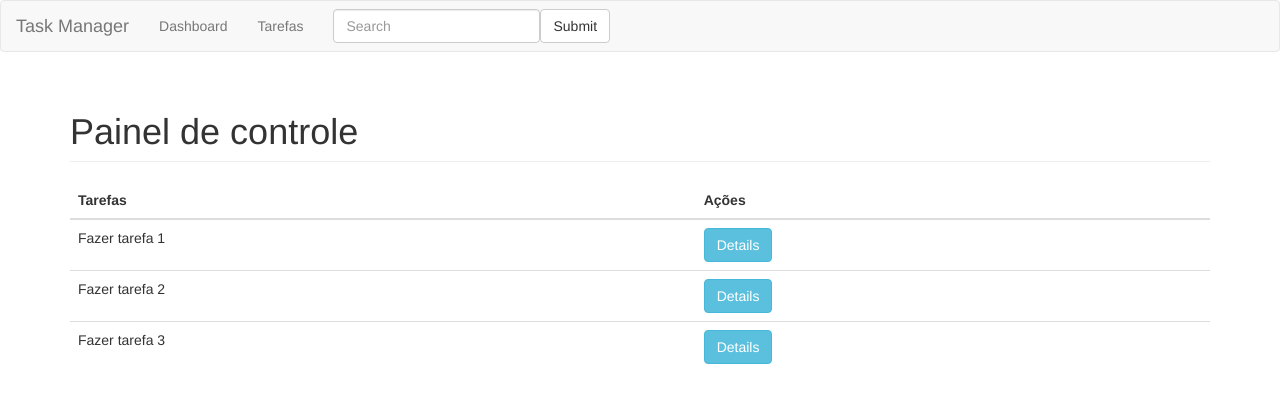
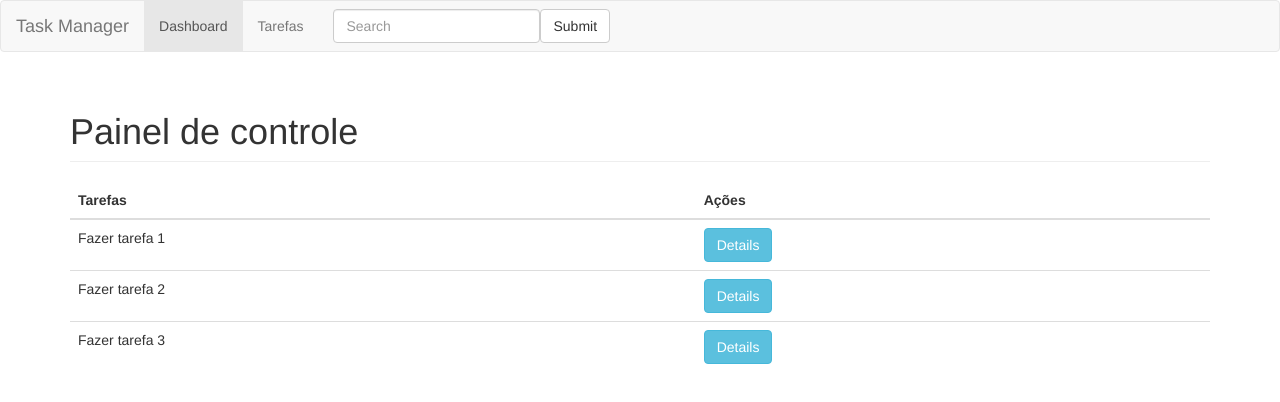
Before and after one commit to RicardoBap/taskmanager-frontend, an Angular app: page /dashboard in a window 1280 px wide. Shown: the top 402 px of the page. Built offline with nearby package versions, Linux system fonts and the light colour scheme.

Commit message:
Adding routerLinkActive to NavbarComponent

```diff
--- a/src/app/navbar/navbar.component.html
+++ b/src/app/navbar/navbar.component.html
@@ -14,8 +14,8 @@
     <!-- Collect the nav links, forms, and other content for toggling -->
     <div class="collapse navbar-collapse" id="bs-example-navbar-collapse-1">
       <ul class="nav navbar-nav">
-        <li><a routerLink="/dashboard">Dashboard</a></li>
-        <li><a [routerLink]="'/tasks'">Tarefas</a></li>
+        <li routerLinkActive="active"><a routerLink="/dashboard">Dashboard</a></li>
+        <li routerLinkActive="active"><a [routerLink]="'/tasks'">Tarefas</a></li>
       </ul>
 
       <form class="navbar-form navbar-left">
```
